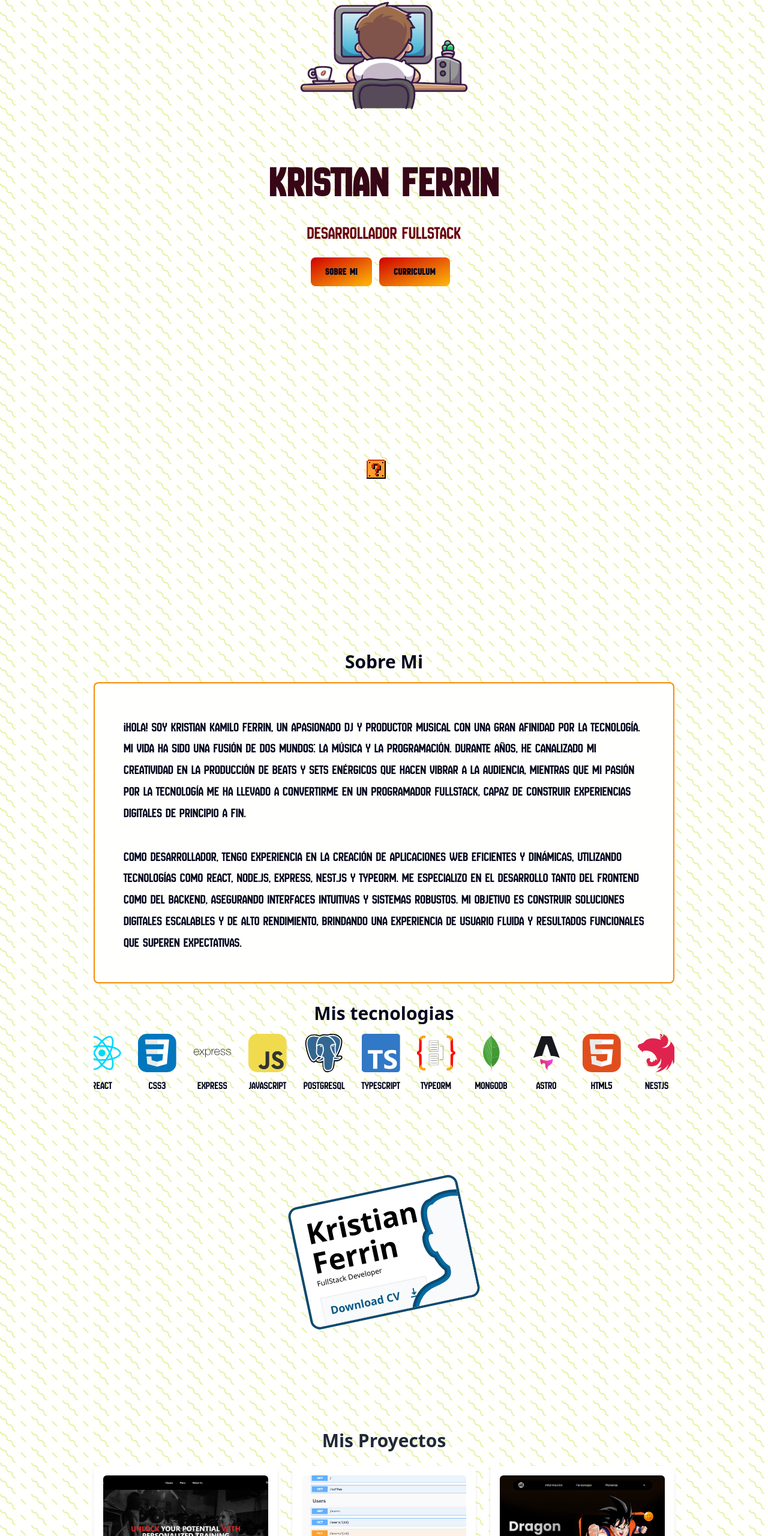
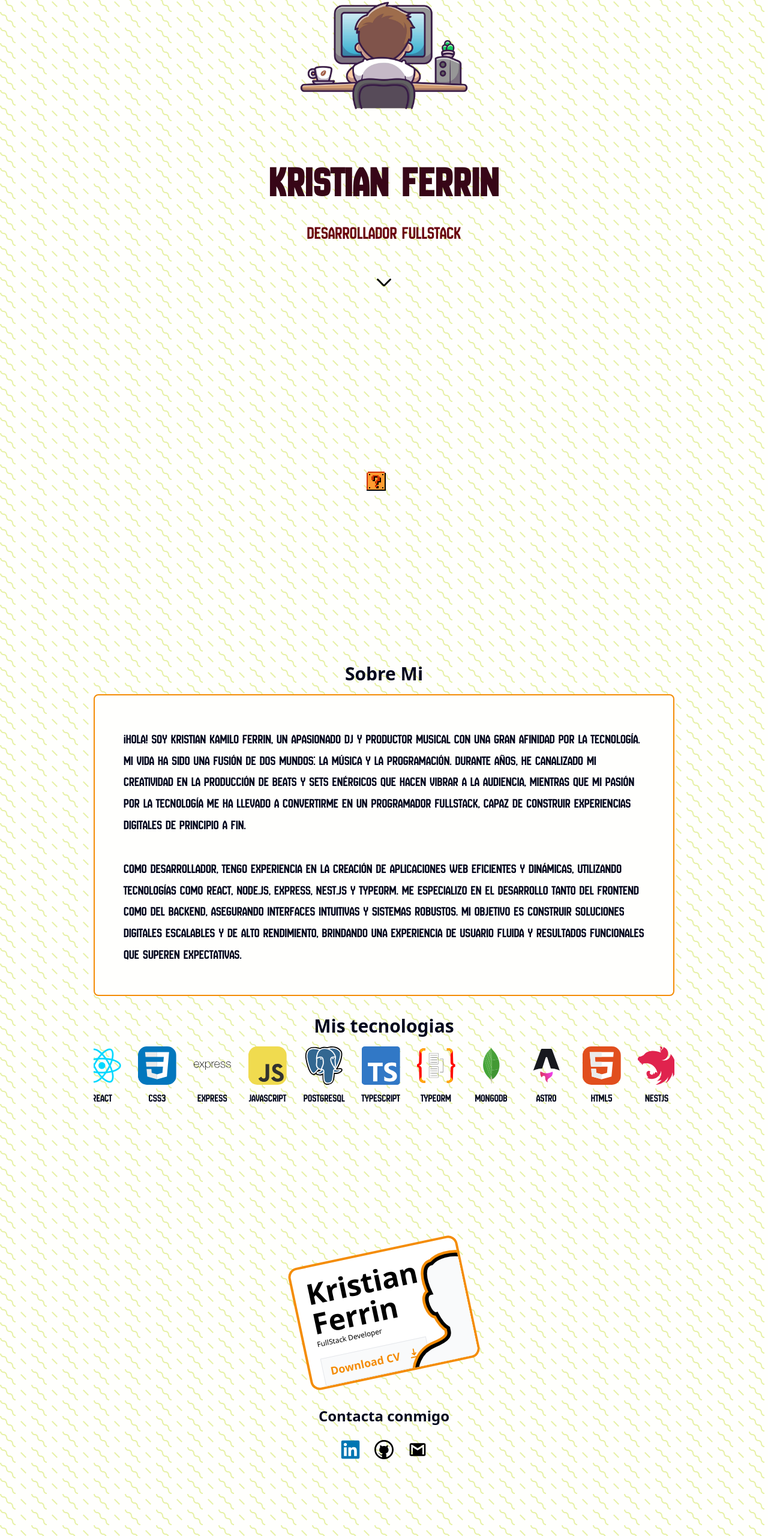
Before and after one commit to Kann2411/Portafolio, an Astro site: page / in a window 1280 px wide. Shown: the part 240-2800 px from the top of the page at 60% size. Built offline with nearby package versions, Linux system fonts and the light colour scheme; Astro itself is replaced by a stand-in of ours.

Commit message:
mejorando cosas

```diff
--- /dev/null
+++ b/src/components/Contact.astro
@@ -0,0 +1,40 @@
+---
+const socialLinks = [
+  {
+    href: "www.linkedin.com/in/kristian-ferrin-583976270",
+    label: "LinkedIn",
+    icon: "/assets/linkedin.svg",
+  },
+  {
+    href: "https://github.com/Kann2411",
+    label: "GitHub",
+    icon: "/assets/github.svg",
+  },
+  {
+    href: "mailto:yosoykann@gmail.com",
+    label: "Email",
+    icon: "/assets/gmail.svg",
+  },
+];
+---
+
+<section>
+  <div class="flex flex-col items-center gap-6 p-8">
+    <h2 class="text-2xl text-[#03071e] font-extrabold">Contacta conmigo</h2>
+    <div class="flex gap-6">
+      {
+        socialLinks.map((link) => (
+          <a
+            href={link.href}
+            aria-label={link.label}
+            target="_blank"
+            rel="noopener noreferrer"
+            class="transition-transform transform hover:scale-110"
+          >
+            <img src={link.icon} alt={link.label} class="w-8 h-8" />
+          </a>
+        ))
+      }
+    </div>
+  </div>
+</section>
--- a/src/components/Curriculum.astro
+++ b/src/components/Curriculum.astro
@@ -2,12 +2,12 @@
 ---
 
 <section class="flex items-center justify-center">
-<div class=" duration-300  hover:-rotate-0  -rotate-12 group border-sky-900 border-4  overflow-hidden rounded-2xl relative h-52 w-72 bg-white p-5 flex flex-col items-start gap-4">
+<div class=" duration-300  hover:-rotate-0  -rotate-12 group border-[#f48c06] border-4  overflow-hidden rounded-2xl relative h-52 w-72 bg-white p-5 flex flex-col items-start gap-4">
   <div class="text-black">
     <span class="font-bold text-5xl">Kristian Ferrin</span>
     <p class="text-xs">FullStack Developer</p>
   </div>
-  <a href="/assets/cv.pdf" download class="duration-300 hover:bg-sky-900 border hover:text-gray-50 bg-gray-50 font-semibold text-sky-800 px-3 py-2 flex flex-row items-center gap-3">
+  <a href="/assets/cv.pdf" download class="duration-300 hover:bg-sky-900 border hover:text-gray-50 bg-gray-50 font-semibold text-[#f48c06] px-3 py-2 flex flex-row items-center gap-3">
     Download CV
     <svg class="w-6 h-6 fill-current" height="100" preserveAspectRatio="xMidYMid meet" viewBox="0 0 100 100" width="100" x="0" xmlns="http://www.w3.org/2000/svg" y="0">
       <path d="M22.1,77.9a4,4,0,0,1,4-4H73.9a4,4,0,0,1,0,8H26.1A4,4,0,0,1,22.1,77.9ZM35.2,47.2a4,4,0,0,1,5.7,0L46,52.3V22.1a4,4,0,1,1,8,0V52.3l5.1-5.1a4,4,0,0,1,5.7,0,4,4,0,0,1,0,5.6l-12,12a3.9,3.9,0,0,1-5.6,0l-12-12A4,4,0,0,1,35.2,47.2Z" fill-rule="evenodd">
@@ -15,9 +15,9 @@
     </svg>
   </a>
 
-  <svg class="group-hover:scale-125 duration-500 absolute -bottom-0.5 -right-20 w-48 h-48 z-10 -my-2  fill-gray-50 stroke-sky-900" xmlns="http://www.w3.org/2000/svg" viewBox="0 0 64 64"><path data-name="layer1" d="M 50.4 51 C 40.5 49.1 40 46 40 44 v -1.2 a 18.9 18.9 0 0 0 5.7 -8.8 h 0.1 c 3 0 3.8 -6.3 3.8 -7.3 s 0.1 -4.7 -3 -4.7 C 53 4 30 0 22.3 6 c -5.4 0 -5.9 8 -3.9 16 c -3.1 0 -3 3.8 -3 4.7 s 0.7 7.3 3.8 7.3 c 1 3.6 2.3 6.9 4.7 9 v 1.2 c 0 2 0.5 5 -9.5 6.8 S 2 62 2 62 h 60 a 14.6 14.6 0 0 0 -11.6 -11 z" stroke-miterlimit="10" stroke-width="5"></path></svg>
+  <svg class="group-hover:scale-125 duration-500 absolute -bottom-0.5 -right-20 w-48 h-48 z-10 -my-2  fill-gray-50 stroke-[#f48c06]" xmlns="http://www.w3.org/2000/svg" viewBox="0 0 64 64"><path data-name="layer1" d="M 50.4 51 C 40.5 49.1 40 46 40 44 v -1.2 a 18.9 18.9 0 0 0 5.7 -8.8 h 0.1 c 3 0 3.8 -6.3 3.8 -7.3 s 0.1 -4.7 -3 -4.7 C 53 4 30 0 22.3 6 c -5.4 0 -5.9 8 -3.9 16 c -3.1 0 -3 3.8 -3 4.7 s 0.7 7.3 3.8 7.3 c 1 3.6 2.3 6.9 4.7 9 v 1.2 c 0 2 0.5 5 -9.5 6.8 S 2 62 2 62 h 60 a 14.6 14.6 0 0 0 -11.6 -11 z" stroke-miterlimit="10" stroke-width="5"></path></svg>
 
-  <svg class="group-hover:scale-125 duration-200 absolute -bottom-0.5 -right-20 w-48 h-48 z-10 -my-2  fill-gray-50 stroke-sky-700" xmlns="http://www.w3.org/2000/svg" viewBox="0 0 64 64"><path data-name="layer1" d="M 50.4 51 C 40.5 49.1 40 46 40 44 v -1.2 a 18.9 18.9 0 0 0 5.7 -8.8 h 0.1 c 3 0 3.8 -6.3 3.8 -7.3 s 0.1 -4.7 -3 -4.7 C 53 4 30 0 22.3 6 c -5.4 0 -5.9 8 -3.9 16 c -3.1 0 -3 3.8 -3 4.7 s 0.7 7.3 3.8 7.3 c 1 3.6 2.3 6.9 4.7 9 v 1.2 c 0 2 0.5 5 -9.5 6.8 S 2 62 2 62 h 60 a 14.6 14.6 0 0 0 -11.6 -11 z" stroke-miterlimit="10" stroke-width="2"></path></svg>
+  <svg class="group-hover:scale-125 duration-200 absolute -bottom-0.5 -right-20 w-48 h-48 z-10 -my-2  fill-gray-50 stroke-black" xmlns="http://www.w3.org/2000/svg" viewBox="0 0 64 64"><path data-name="layer1" d="M 50.4 51 C 40.5 49.1 40 46 40 44 v -1.2 a 18.9 18.9 0 0 0 5.7 -8.8 h 0.1 c 3 0 3.8 -6.3 3.8 -7.3 s 0.1 -4.7 -3 -4.7 C 53 4 30 0 22.3 6 c -5.4 0 -5.9 8 -3.9 16 c -3.1 0 -3 3.8 -3 4.7 s 0.7 7.3 3.8 7.3 c 1 3.6 2.3 6.9 4.7 9 v 1.2 c 0 2 0.5 5 -9.5 6.8 S 2 62 2 62 h 60 a 14.6 14.6 0 0 0 -11.6 -11 z" stroke-miterlimit="10" stroke-width="2"></path></svg>
 
 
 </div>
--- a/src/components/HomeTop.astro
+++ b/src/components/HomeTop.astro
@@ -1,9 +1,4 @@
 ---
-interface props {
-	name: string;
-	linksHome: { href: string; label: string }[];
-}
-const { name, linksHome = [] } = Astro.props;
 ---
 <section class="flex-col pt-40 justify-between items-center">
 	<div class="containerImg w-80 h-80 -mt-20 flex justify-center items-center mx-auto">
@@ -12,21 +7,22 @@
 	<div class="name-links flex flex-col justify-center text-center">
 		<div class="titulos">
 			<h1 class="font-[NewAmsterdam] text-[70px] text-[#370617] font-extrabold tracking-wide m-0 p-0">
-				{name}
+				Kristian Ferrin
 			</h1>
 			<h3 class="font-[NewAmsterdam] text-[30px] text-[#6a040f] mt-0.5 mb-4 p-0">
 				Desarrollador FullStack
 			</h3>
 		</div>
 		<div>
-			{linksHome.map((link: any) => (
-				<a
-					href={link.href}
-					class="font-[NewAmsterdam] tracking-wider inline-block px-6 py-3 mr-3 font-bold text-center text-[#03071e] uppercase align-middle transition-all rounded-lg cursor-pointer bg-gradient-to-tl from-[#ffba08] to-[#d00000] leading-pro text-base ease-soft-in shadow-soft-md bg-150 bg-x-25 hover:scale-110 hover:rotate-2 hover:text-pink-200 hover:shadow-lg active:opacity-85"
-				>
-					{link.label}
-				</a>
-			))}
+			<button
+				onclick="document.getElementById('sobre-mi').scrollIntoView({ behavior: 'smooth' })"
+				class="mt-4 p-2 bg-transparent border-none cursor-pointer transform hover:scale-110 transition-transform"
+				aria-label="Scroll Down"
+			>
+				<svg xmlns="http://www.w3.org/2000/svg" width="2em" height="2em" viewBox="0 0 24 24">
+					<path fill="black" fill-rule="evenodd" d="M4.293 7.793a1 1 0 0 1 1.414 0L12 14.086l6.293-6.293a1 1 0 1 1 1.414 1.414L13.414 15.5a2 2 0 0 1-2.828 0L4.293 9.207a1 1 0 0 1 0-1.414" clip-rule="evenodd"/>
+				</svg>
+			</button>
 		</div>
 	</div>
 </section>
--- a/src/pages/index.astro
+++ b/src/pages/index.astro
@@ -8,6 +8,7 @@
 import ProjectsCards from '../components/ProjectsCards.astro';
 import Curriculum from '../components/Curriculum.astro';
 import Footer from '../components/Footer.astro';
+import Contact from '../components/Contact.astro';
 
 const headerProps = {
   leftImgSrc: '/assets/hacker.png',
@@ -15,18 +16,9 @@
   rightImgSrc: '/assets/DangerDJ.png',
   rightImgAlt: 'Peligro, Dj suelto',
   links: [
-    { href: '/contact', label: 'Contacto' },
-    { href: '/proyects', label: 'Proyectos' },
-    { href: '/tecnologies', label: 'Tecnologias' },
+    { href: '#curriculum', label: 'Contacto' },
+    { href: '#projects', label: 'Proyectos' },
   ],
-};
-
-const homeTopProps = {
-  name: "Kristian Ferrin",
-  linksHome: [
-    {href: "#sobre-mi", label: "Sobre mi"},
-    {href: "#", label: "Curriculum"},
-  ]
 };
 
 const cardProps = {
@@ -66,20 +58,23 @@
 <Layout title="Sobre Mi" href='' body=''>
 	<main class="mx-auto w-full max-w-[1000px] px-4 text-white text-lg leading-relaxed">
 		<Header {...headerProps}/>
-		<HomeTop {...homeTopProps}/>
+		<HomeTop />
 		<div class="flex justify-center items-center mt-72">
 			<MarioBro />
 		</div>
 		<div id="sobre-mi" class="flex gap-8 items-center mt-80 mb-8">
-			<Card {...cardProps}/>
+      <Card {...cardProps}/>
 		</div>
     <div id="TechList" class="mt-6">
       <TechList />
     </div>
-    <div class="mt-40">
+    <div id="curriculum" class="mt-60">
       <Curriculum />
     </div>
-    <div class="mt-40">
+    <div id="contact" class="mt-5 mb-10">
+      <Contact />
+    </div>
+    <div id="projects" class="mt-44">
       <ProjectsCards projects={projects} />
     </div>
     <Footer />
```
Also changed, not shown: public/assets/github.svg (added), public/assets/gmail.svg (added), public/assets/linkedin.svg (added).
